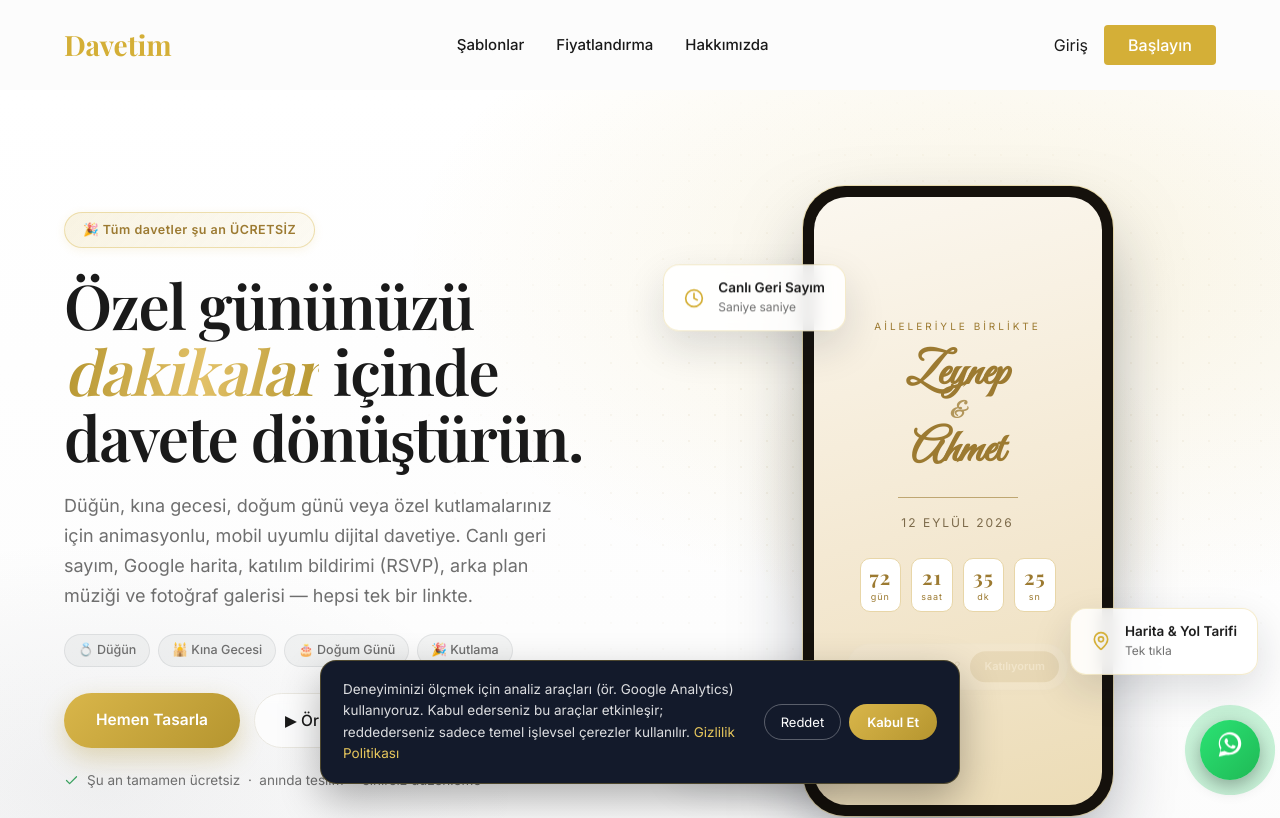
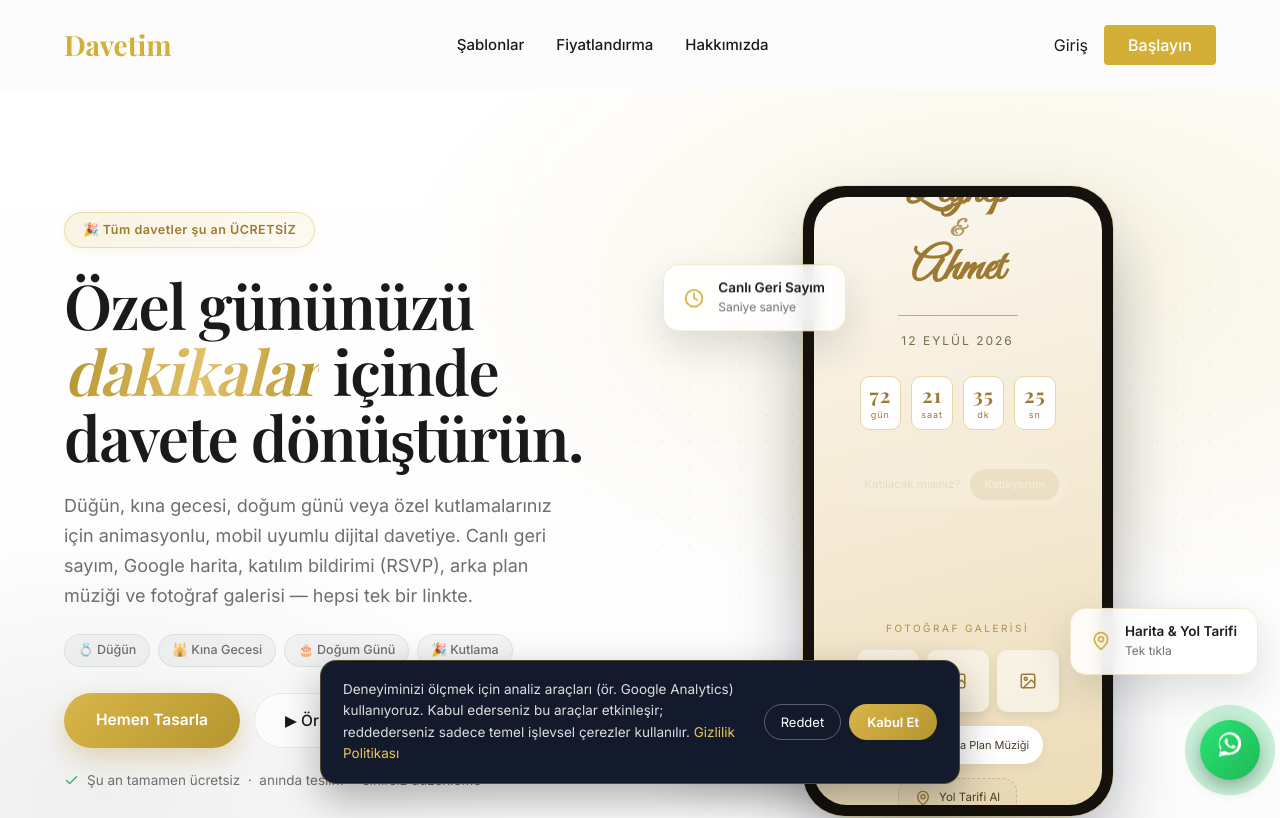
Before and after one commit to enesakmehmet/Davet, a React (Vite) app in the folder frontend/: page / in a window 1280 px wide. Shown: the top 818 px of the page. Built offline with nearby package versions, Linux system fonts and the light colour scheme; no server answers; a web font is replaced by a local one.

Commit message:
Hero mockup: tema onizlemesi asagi kayip galeri/muzik/harita gostersin

```diff
--- a/frontend/src/pages/Home.css
+++ b/frontend/src/pages/Home.css
@@ -78,11 +78,48 @@ section { padding: 96px 0; }
   position: relative; z-index: 2;
 }
 .mockup-screen { width: 100%; height: 100%; border-radius: 33px; overflow: hidden; position: relative; }
+.mockup-fade { height: 100%; }
 .mockup-invitation {
-  height: 100%; display: flex; flex-direction: column; justify-content: center; align-items: center; text-align: center;
-  padding: 40px 24px; color: #4a3f2a;
+  height: 100%; position: relative; overflow: hidden; color: #4a3f2a;
   background: linear-gradient(165deg,#fbf7ef,#f3e7cf 60%,#ecdcb6);
 }
+.mockup-scroll-inner { position: absolute; top: 0; left: 0; width: 100%; }
+.m-page-hero {
+  display: flex; flex-direction: column; justify-content: center; align-items: center; text-align: center;
+  padding: 40px 24px 24px; box-sizing: border-box;
+}
+.m-page-extra {
+  display: flex; flex-direction: column; align-items: center; text-align: center; gap: 14px;
+  padding: 6px 24px 36px; box-sizing: border-box;
+}
+.m-extra-label { font-size: 10px; letter-spacing: 2.5px; text-transform: uppercase; color: var(--mock-accent, #9c7a31); opacity: .8; }
+.m-gallery { display: flex; gap: 8px; }
+.m-thumb {
+  width: 62px; height: 62px; border-radius: 10px; background: rgba(255,255,255,.55);
+  display: flex; align-items: center; justify-content: center; color: var(--mock-accent, #9c7a31);
+  box-shadow: 0 4px 10px rgba(0,0,0,.08);
+}
+.m-music {
+  display: flex; align-items: center; gap: 8px; background: #fff; border-radius: 20px;
+  padding: 8px 14px; box-shadow: 0 4px 12px rgba(0,0,0,.06); font-size: 11px; color: #4a3f2a;
+}
+.m-music-icon {
+  width: 22px; height: 22px; border-radius: 50%; background: var(--mock-accent, #9c7a31); color: #fff;
+  display: flex; align-items: center; justify-content: center; flex-shrink: 0;
+}
+.m-music-bars { display: flex; align-items: flex-end; gap: 2px; height: 14px; }
+.m-music-bars i { width: 2px; border-radius: 1px; background: var(--mock-accent, #9c7a31); opacity: .65; display: block; animation: mBar 1.1s ease-in-out infinite; }
+.m-music-bars i:nth-child(1) { height: 40%; animation-delay: 0s; }
+.m-music-bars i:nth-child(2) { height: 90%; animation-delay: .12s; }
+.m-music-bars i:nth-child(3) { height: 55%; animation-delay: .24s; }
+.m-music-bars i:nth-child(4) { height: 100%; animation-delay: .36s; }
+.m-music-bars i:nth-child(5) { height: 65%; animation-delay: .48s; }
+@keyframes mBar { 0%, 100% { transform: scaleY(.4); } 50% { transform: scaleY(1); } }
+.m-map {
+  display: flex; align-items: center; gap: 8px; border: 1px dashed rgba(0,0,0,.15); border-radius: 14px;
+  padding: 10px 16px; font-size: 11.5px; color: #4a3f2a; background: rgba(0,0,0,.02);
+}
+.m-map svg { color: var(--mock-accent, #9c7a31); flex-shrink: 0; }
 .m-pretitle { font-size: 10px; letter-spacing: 3px; color: var(--mock-accent, #9c7a31); }
 .m-title { font-family: var(--mock-font, var(--font-serif)); font-size: 46px; line-height: 1.05; margin: 16px 0; color: var(--mock-accent, #9c7a31); transition: color .3s ease; }
 .m-title span { display: block; font-size: .5em; color: var(--mock-accent, #c9a14e); margin: 2px 0; opacity: .75; }
--- a/frontend/src/pages/Home.tsx
+++ b/frontend/src/pages/Home.tsx
@@ -1,4 +1,4 @@
-import { useState, useEffect } from 'react';
+import { useState, useEffect, useRef } from 'react';
 import type { ReactNode, CSSProperties } from 'react';
 import { Link } from 'react-router-dom';
 import { motion, AnimatePresence } from 'framer-motion';
@@ -115,21 +115,13 @@ const Home = () => {
                 <AnimatePresence mode="wait">
                   <motion.div
                     key={current.key}
-                    className="mockup-invitation"
-                    style={{ '--mock-accent': current.accent, '--mock-font': `'${current.font}', cursive` } as CSSProperties}
+                    className="mockup-fade"
                     initial={{ opacity: 0, y: 10 }}
                     animate={{ opacity: 1, y: 0 }}
                     exit={{ opacity: 0, y: -10 }}
                     transition={{ duration: 0.6, ease: 'easeInOut' as const }}
                   >
-                    <p className="m-pretitle">{CATEGORY_PRETITLE[current.category]}</p>
-                    <h2 className="m-title">
-                      {isCouple ? (<>{nameParts[0]}<span>&amp;</span>{nameParts[1]}</>) : nameParts[0]}
-                    </h2>
-                    <div className="m-rule" />
-                    <p className="m-date">{current.date}</p>
-                    <MockCountdown target={current.targetDate} />
-                    <MockRsvpDemo />
+                    <MockPhonePreview theme={current} isCouple={isCouple} nameParts={nameParts} />
                   </motion.div>
                 </AnimatePresence>
               </div>
@@ -399,6 +391,84 @@ const LeadCapture = () => {
   );
 };
 
+/**
+ * Hero telefon mockup'ı — sadece üst kısmı (başlık/geri sayım/RSVP) göstermekle kalmaz,
+ * her tema döngüsünde otomatik olarak aşağı kayıp galeri/müzik/harita bölümlerini de gösterir,
+ * sonra tekrar yukarı çıkar. Gerçek scroll yüksekliği JS ile ölçülür (temaya göre metin
+ * uzunluğu değişebildiği için sabit piksel yerine dinamik hesap kullanılır).
+ */
+const MockPhonePreview = ({
+  theme,
+  isCouple,
+  nameParts,
+}: {
+  theme: (typeof SHOWCASE)[number];
+  isCouple: boolean;
+  nameParts: string[];
+}) => {
+  const viewportRef = useRef<HTMLDivElement>(null);
+  const innerRef = useRef<HTMLDivElement>(null);
+  const [viewportH, setViewportH] = useState(560);
+  const [scrollDist, setScrollDist] = useState(0);
+
+  useEffect(() => {
+    const measure = () => {
+      const vp = viewportRef.current;
+      const inner = innerRef.current;
+      if (!vp || !inner) return;
+      setViewportH(vp.clientHeight);
+      const diff = inner.scrollHeight - vp.clientHeight;
+      setScrollDist(diff > 0 ? diff : 0);
+    };
+    const id = setTimeout(measure, 60);
+    window.addEventListener('resize', measure);
+    return () => { clearTimeout(id); window.removeEventListener('resize', measure); };
+  }, [theme.key]);
+
+  return (
+    <div
+      className="mockup-invitation"
+      ref={viewportRef}
+      style={{ '--mock-accent': theme.accent, '--mock-font': `'${theme.font}', cursive` } as CSSProperties}
+    >
+      <motion.div
+        className="mockup-scroll-inner"
+        ref={innerRef}
+        animate={scrollDist > 0 ? { y: [0, 0, -scrollDist, -scrollDist, 0] } : { y: 0 }}
+        transition={{ duration: 8.6, times: [0, 0.3, 0.55, 0.85, 1], ease: 'easeInOut' as const }}
+      >
+        <div className="m-page m-page-hero" style={{ minHeight: viewportH }}>
+          <p className="m-pretitle">{CATEGORY_PRETITLE[theme.category]}</p>
+          <h2 className="m-title">
+            {isCouple ? (<>{nameParts[0]}<span>&amp;</span>{nameParts[1]}</>) : nameParts[0]}
+          </h2>
+          <div className="m-rule" />
+          <p className="m-date">{theme.date}</p>
+          <MockCountdown target={theme.targetDate} />
+          <MockRsvpDemo />
+        </div>
+        <div className="m-page m-page-extra">
+          <p className="m-extra-label">Fotoğraf Galerisi</p>
+          <div className="m-gallery">
+            <span className="m-thumb"><ImageIcon size={18} /></span>
+            <span className="m-thumb"><ImageIcon size={18} /></span>
+            <span className="m-thumb"><ImageIcon size={18} /></span>
+          </div>
+          <div className="m-music">
+            <span className="m-music-icon"><Music size={12} /></span>
+            <span className="m-music-bars"><i /><i /><i /><i /><i /></span>
+            <span className="m-music-label">Arka Plan Müziği</span>
+          </div>
+          <div className="m-map">
+            <MapPin size={16} />
+            <span>Yol Tarifi Al</span>
+          </div>
+        </div>
+      </motion.div>
+    </div>
+  );
+};
+
 /* Hero telefon mockup'ındaki canlı geri sayım — her rotasyonda ilgili temanın tarihine göre sayar */
 const MockCountdown = ({ target }: { target: string }) => {
   const calc = () => {
```
